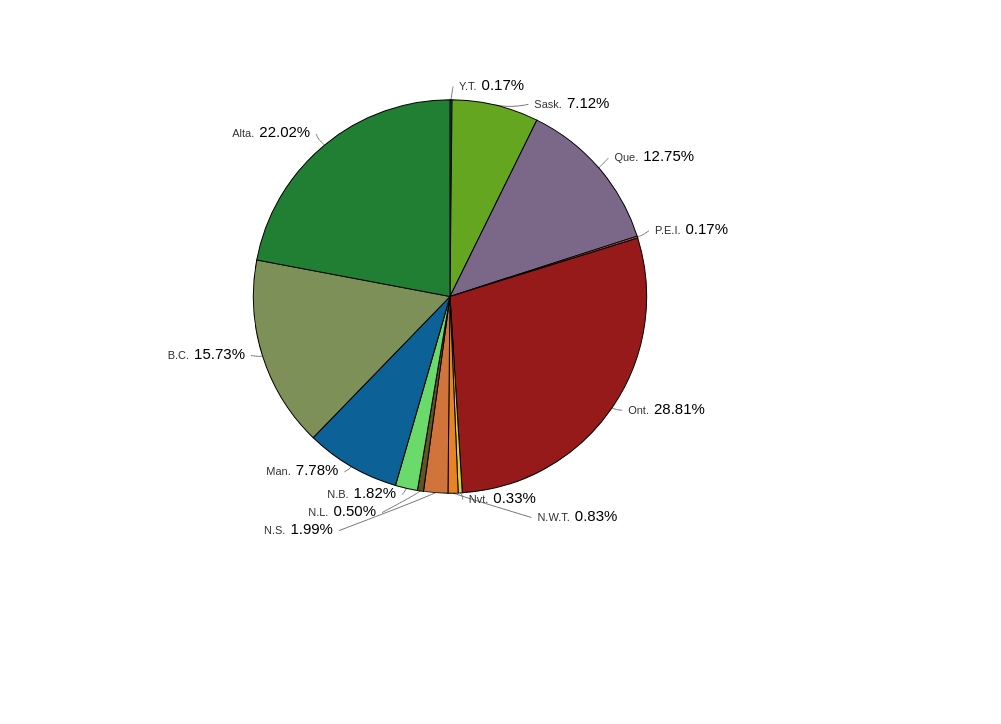
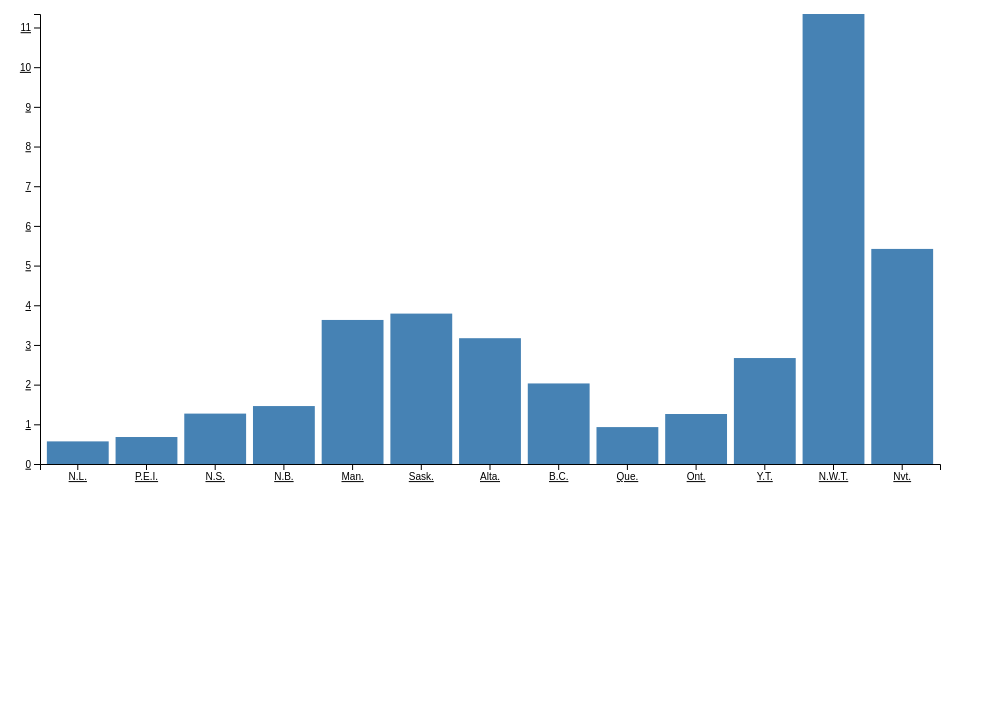
Before and after one commit to jay754/canadian-crimerates, a plain HTML site: page index.html in a window 1280 px wide. Shown: the part 76-800 px from the top of the page, without its empty margins (0-1001 px from the left). Drawn offline with nearby package versions, Linux system fonts and the light colour scheme.

Commit message:
final change

```diff
--- a/index.html
+++ b/index.html
@@ -19,9 +19,9 @@
 
   <script type="text/javascript" src="https://code.jquery.com/jquery-2.2.4.min.js"></script>
   <script type="text/javascript" src="https://maxcdn.bootstrapcdn.com/bootstrap/3.3.7/js/bootstrap.min.js"></script>
-  <script type="text/javascript" src="https://cdnjs.cloudflare.com/ajax/libs/d3/3.4.4/d3.min.js"></script>
-  <!-- <script type="text/javascript" src="https://d3js.org/d3.v4.min.js"></script> -->
-  <script type="text/javascript" src="d3pie.min.js"></script>
+  <!-- <script type="text/javascript" src="https://cdnjs.cloudflare.com/ajax/libs/d3/3.4.4/d3.min.js"></script> -->
+  <script type="text/javascript" src="https://d3js.org/d3.v4.min.js"></script>
+  <!-- <script type="text/javascript" src="d3pie.min.js"></script> -->
   <script type="text/javascript" src="main.js"></script>
 
 </html>
--- a/main.js
+++ b/main.js
@@ -16,67 +16,67 @@ $(function(){
 
   /* For the Bar Chart */
 
-  // function drawChart(){
-  //   // set the dimensions and margins of the graph
-  //   var margin = {top: 20, right: 20, bottom: 30, left: 40},
-  //       width = 960 - margin.left - margin.right,
-  //       height = 500 - margin.top - margin.bottom;
-  //
-  //   // set the ranges
-  //   var x = d3.scaleBand()
-  //             .range([0, width])
-  //             .padding(0.1);
-  //   var y = d3.scaleLinear()
-  //             .range([height, 0]);
-  //
-  //   // append the svg object to the body of the page
-  //   // append a 'group' element to 'svg'
-  //   // moves the 'group' element to the top left margin
-  //   var svg = d3.select("body").append("svg")
-  //       .attr("width", width + margin.left + margin.right)
-  //       .attr("height", height + margin.top + margin.bottom)
-  //       .attr("text-anchor", "middle")
-  //         .style("font-size", "16px")
-  //         .style("text-decoration", "underline")
-  //         .text("Value vs Date Graph")
-  //     .append("g")
-  //       .attr("transform",
-  //             "translate(" + margin.left + "," + margin.top + ")");
-  //
-  //   // get the data
-  //   d3.csv("2015/data.csv", function(error, data) {
-  //     if (error) throw error;
-  //
-  //     // format the data
-  //     data.forEach(function(d) {
-  //       d.Homicides = +d.Homicides;
-  //     });
-  //
-  //     // Scale the range of the data in the domains
-  //     x.domain(data.map(function(d) { return d.Province; }));
-  //     y.domain([0, d3.max(data, function(d) { return d.Homicides; })]);
-  //
-  //     // append the rectangles for the bar chart
-  //     svg.selectAll(".bar")
-  //         .data(data)
-  //       .enter().append("rect")
-  //         .attr("class", "bar")
-  //         .attr("x", function(d) { return x(d.Province); })
-  //         .attr("width", x.bandwidth())
-  //         .attr("y", function(d) { return y(d.Homicides); })
-  //         .attr("height", function(d) { return height - y(d.Homicides); });
-  //
-  //     // add the x Axis
-  //     svg.append("g")
-  //         .attr("transform", "translate(0," + height + ")")
-  //         .call(d3.axisBottom(x));
-  //
-  //     // add the y Axis
-  //     svg.append("g")
-  //         .call(d3.axisLeft(y));
-  //
-  //   });
-  // }
+  function drawChart(){
+    // set the dimensions and margins of the graph
+    var margin = {top: 20, right: 20, bottom: 30, left: 40},
+        width = 960 - margin.left - margin.right,
+        height = 500 - margin.top - margin.bottom;
+
+    // set the ranges
+    var x = d3.scaleBand()
+              .range([0, width])
+              .padding(0.1);
+    var y = d3.scaleLinear()
+              .range([height, 0]);
+
+    // append the svg object to the body of the page
+    // append a 'group' element to 'svg'
+    // moves the 'group' element to the top left margin
+    var svg = d3.select("body").append("svg")
+        .attr("width", width + margin.left + margin.right)
+        .attr("height", height + margin.top + margin.bottom)
+        .attr("text-anchor", "middle")
+          .style("font-size", "16px")
+          .style("text-decoration", "underline")
+          .text("Value vs Date Graph")
+      .append("g")
+        .attr("transform",
+              "translate(" + margin.left + "," + margin.top + ")");
+
+    // get the data
+    d3.csv("2015/data.csv", function(error, data) {
+      if (error) throw error;
+
+      // format the data
+      data.forEach(function(d) {
+        d.Homicides = +d.Homicides;
+      });
+
+      // Scale the range of the data in the domains
+      x.domain(data.map(function(d) { return d.Province; }));
+      y.domain([0, d3.max(data, function(d) { return d.Homicides; })]);
+
+      // append the rectangles for the bar chart
+      svg.selectAll(".bar")
+          .data(data)
+        .enter().append("rect")
+          .attr("class", "bar")
+          .attr("x", function(d) { return x(d.Province); })
+          .attr("width", x.bandwidth())
+          .attr("y", function(d) { return y(d.Homicides); })
+          .attr("height", function(d) { return height - y(d.Homicides); });
+
+      // add the x Axis
+      svg.append("g")
+          .attr("transform", "translate(0," + height + ")")
+          .call(d3.axisBottom(x));
+
+      // add the y Axis
+      svg.append("g")
+          .call(d3.axisLeft(y));
+
+    });
+  }
 
   /* For the pie Chart */
 
@@ -160,6 +160,6 @@ $(function(){
     });
   }
 
-  // drawChart();
-  drawPiegraph();
+  drawChart();
+  // drawPiegraph();
 });
```
